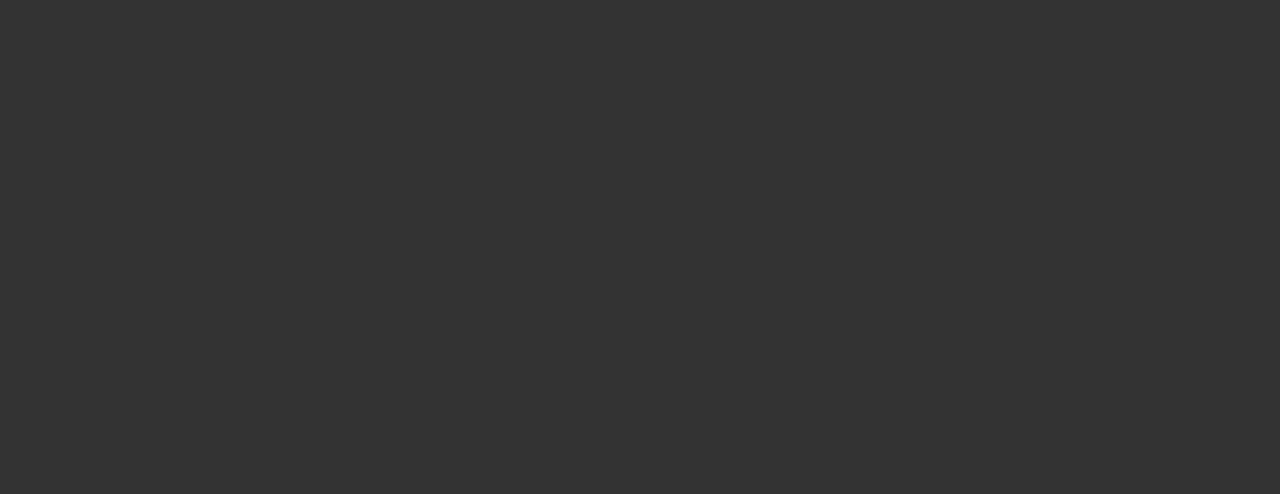
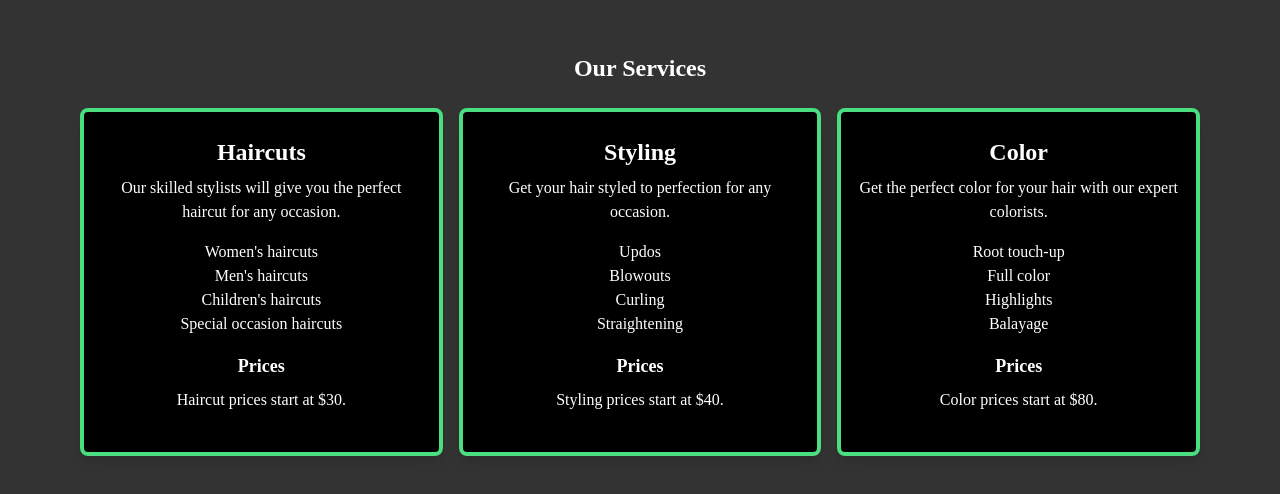
Before and after one commit to Ammad-786/cardsReact, a React (Create React App) app: page / in a window 1280 px wide. Shown: the part 1132-1626 px from the top of the page. Before the commit the page ends 962 px from the top, so only its background shows below. Built offline with nearby package versions, Linux system fonts and the light colour scheme.

Commit message:
Services

```diff
--- a/package.json
+++ b/package.json
@@ -6,6 +6,7 @@
     "@testing-library/jest-dom": "^5.16.5",
     "@testing-library/react": "^13.4.0",
     "@testing-library/user-event": "^13.5.0",
+    "framer-motion": "^8.0.2",
     "react": "^18.2.0",
     "react-dom": "^18.2.0",
     "react-icon": "^1.0.0",
--- a/public/index.html
+++ b/public/index.html
@@ -10,34 +10,12 @@
       content="Web site created using create-react-app"
     />
     <link rel="apple-touch-icon" href="%PUBLIC_URL%/logo192.png" />
-    <!--
-      manifest.json provides metadata used when your web app is installed on a
-      user's mobile device or desktop. See https://developers.google.com/web/fundamentals/web-app-manifest/
-    -->
+
     <link rel="manifest" href="%PUBLIC_URL%/manifest.json" />
-    <!--
-      Notice the use of %PUBLIC_URL% in the tags above.
-      It will be replaced with the URL of the `public` folder during the build.
-      Only files inside the `public` folder can be referenced from the HTML.
-
-      Unlike "/favicon.ico" or "favicon.ico", "%PUBLIC_URL%/favicon.ico" will
-      work correctly both with client-side routing and a non-root public URL.
-      Learn how to configure a non-root public URL by running `npm run build`.
-    -->
-    <title>React App</title>
+    <title>Needle Cuts</title>
   </head>
   <body>
     <noscript>You need to enable JavaScript to run this app.</noscript>
     <div id="root"></div>
-    <!--
-      This HTML file is a template.
-      If you open it directly in the browser, you will see an empty page.
-
-      You can add webfonts, meta tags, or analytics to this file.
-      The build step will place the bundled scripts into the <body> tag.
-
-      To begin the development, run `npm start` or `yarn start`.
-      To create a production bundle, use `npm run build` or `yarn build`.
-    -->
   </body>
 </html>
--- a/src/App.js
+++ b/src/App.js
@@ -1,12 +1,14 @@
 import React from 'react';
 import Home from './components/Home';
 import Navbar from './components/Navbar';
+import Services from './components/Services';
 
 function App() {
   return (
     <>
       <Navbar/>
       <Home/>
+      <Services/>
     </>
   );
 }
--- a/src/components/Home.jsx
+++ b/src/components/Home.jsx
@@ -1,5 +1,7 @@
 import React from 'react';
+
 const Home = () => {
+
   return (
     <div>
        <div className=" bg-[#333]  md:h-screen mx-auto p-20 flex flex-col items-center justify-center">
@@ -8,7 +10,7 @@
           <div className="grid sm:grid-cols-2 md:grid-cols-3 justify-center gap-8 ">
             <div className="card-wrapper">
               <div className="card1 rounded-lg shadow-lg p-6 w-[280px] h-[280px] text-center">
-                  <div className='bg-white rounded-lg h-[100%] opacity-80 w-[100%] p-10'>
+                <div className='bg-white rounded-lg h-[100%] opacity-70 hover:opacity-100 w-[100%] p-10'>
                   <h2 className="text-lg font-bold text-gray-800 mb-4">Haircuts</h2>
                   <p className="text-black mb-4">Get a fresh new haircut at our salon</p>
                   <button className="bg-black text-white font-bold py-2 px-4 rounded-full">Book now</button>
@@ -18,7 +20,7 @@
 
               <div className="card-wrapper">
                 <div className="card1 rounded-lg shadow-lg p-6 w-[280px] h-[280px] text-center">
-                  <div className='bg-white rounded-lg h-[100%] opacity-80 w-[100%] p-10'>
+                  <div className='bg-white rounded-lg h-[100%] opacity-70 hover:opacity-100 w-[100%] p-10'>
                     <h2 className="text-lg font-bold text-gray-800 mb-4">Haircuts</h2>
                     <p className="text-black mb-4">Get a fresh new haircut at our salon</p>
                     <button className="bg-black text-white font-bold py-2 px-4 rounded-full">Book now</button>
@@ -28,7 +30,7 @@
 
               <div className="card-wrapper">
                 <div className="card1 rounded-lg shadow-lg p-6 w-[280px] h-[280px] text-center">
-                  <div className='bg-white rounded-lg h-[100%] opacity-80 w-[100%] p-10'>
+                  <div className='bg-white rounded-lg h-[100%] opacity-70 hover:opacity-100 w-[100%] p-10'>
                     <h2 className="text-lg font-bold text-gray-800 mb-4">Haircuts</h2>
                     <p className="text-black mb-4">Get a fresh new haircut at our salon</p>
                     <button className="bg-black text-white font-bold py-2 px-4 rounded-full">Book now</button>
--- /dev/null
+++ b/src/components/Services.jsx
@@ -0,0 +1,21 @@
+import React from 'react';
+import HaircutsCard from './servicecards/HaircutsCard';
+import StylingCard from './servicecards/StylingCard';
+import ColorCard from './servicecards/ColorCard';
+
+const Services = () => {
+  return (
+    <div>
+        <div className="container flex flex-col mx-auto h-screen px-20 items-center text-center text-white justify-center ">
+            <h1 className="text-2xl font-bold mt-12 mb-6">Our Services</h1>
+            <div className="grid grid-cols-1 sm:grid-cols-2 md:grid-cols-3 gap-4">
+            <HaircutsCard />
+            <StylingCard />
+            <ColorCard />
+            </div>
+        </div>
+    </div>
+  );
+};
+
+export default Services;
--- /dev/null
+++ b/src/components/servicecards/ColorCard.jsx
@@ -0,0 +1,30 @@
+import React from 'react'
+import { motion } from 'framer-motion'
+// import colorbg from "../servicecards/card2.jpg"
+
+const ColorCard = () => {
+  return (
+    <motion.div
+      className="relative rounded-lg shadow-lg border-4 border-green-400 bg-black hover:bg-white"
+      whileHover={{ scale: 1.05, rotateY: 180 }}>
+      <motion.div className="relative px-4 py-6 z-10 bg-neon-green-500 text-white hover:text-black"
+      whileHover={{ scale: 1.05, rotateY: 180 }}>
+        <h2 className="text-2xl font-bold mb-2">Color</h2>
+        <p className=" mb-4">Get the perfect color for your hair with our expert colorists.</p>
+        <ul className=" mb-4">
+          <li>Root touch-up</li>
+          <li>Full color</li>
+          <li>Highlights</li>
+          <li>Balayage</li>
+        </ul>
+        <h3 className="text-lg font-bold mb-2">Prices</h3>
+        <p className= "mb-4">Color prices start at $80.</p>
+      </motion.div>
+      <div className="absolute inset-0 rounded-lg shadow-inner ">
+        {/* <img className="absolute top-0 h-full w-full object-cover rounded-t-lg" src={colorbg} alt="Color" /> */}
+      </div>
+    </motion.div>
+  )
+}
+
+export default ColorCard
--- /dev/null
+++ b/src/components/servicecards/HaircutsCard.jsx
@@ -0,0 +1,27 @@
+import React from 'react';
+import { motion } from 'framer-motion';
+// import haircutsbg from "../servicecards/card2.jpg";
+
+const HaircutsCard = () => {
+  return (
+    <motion.div className="relative rounded-lg shadow-lg border-4 border-green-400 bg-black hover:bg-white"
+    whileHover={{ scale: 1.05, rotateY: 180 }}>
+      {/* <img className="absolute top-0 h-full w-full object-cover rounded-t-lg" src={haircutsbg} alt="Haircuts" /> */}
+      <motion.div className="relative px-4 py-6 text-white hover:text-black"
+      whileHover={{ scale: 1.05, rotateY: 180 }}>
+        <h2 className="text-2xl font-bold  mb-2">Haircuts</h2>
+        <p className=" mb-4">Our skilled stylists will give you the perfect haircut for any occasion.</p>
+        <ul className="  mb-4">
+          <li>Women's haircuts</li>
+          <li>Men's haircuts</li>
+          <li>Children's haircuts</li>
+          <li>Special occasion haircuts</li>
+        </ul>
+        <h3 className="text-lg font-bold  mb-2">Prices</h3>
+        <p className=" mb-4">Haircut prices start at $30.</p>
+      </motion.div>
+    </motion.div>
+  )
+}
+
+export default HaircutsCard
--- /dev/null
+++ b/src/components/servicecards/StylingCard.jsx
@@ -0,0 +1,27 @@
+import React from 'react'
+import { motion } from 'framer-motion'
+// import stylingbg from "../servicecards/card2.jpg"
+
+const StylingCard = () => {
+  return (
+    <motion.div className="relative rounded-lg shadow-lg border-4 border-green-400 bg-black hover:bg-white"
+      whileHover={{ scale: 1.05, rotateY: 180 }}>
+      {/* <img className="absolute top-0 h-full w-full object-cover rounded-t-lg" src={stylingbg} alt="Styling" /> */}
+      <motion.div className="relative px-4 py-6 text-white hover:text-black"
+        whileHover={{ scale: 1.05, rotateY: 180 }}>
+        <h2 className="text-2xl font-bold  mb-2">Styling</h2>
+        <p className=" mb-4">Get your hair styled to perfection for any occasion.</p>
+        <ul className="  mb-4">
+          <li>Updos</li>
+          <li>Blowouts</li>
+          <li>Curling</li>
+          <li>Straightening</li>
+        </ul>
+        <h3 className="text-lg font-bold  mb-2">Prices</h3>
+        <p className=" mb-4">Styling prices start at $40.</p>
+      </motion.div>
+    </motion.div>
+  )
+}
+
+export default StylingCard
--- a/src/index.css
+++ b/src/index.css
@@ -26,6 +26,7 @@
 .social-icons a:hover {
   color: rgb(86, 247, 126);
 }
+
 
 .card-wrapper {
   perspective: 1000px; /* Add perspective */
```
Also changed, not shown: src/components/servicecards/card2.jpg (added), 1 other file (tests, documents, lock files or other folders). Lines whose indentation alone changed are shown as unchanged.
